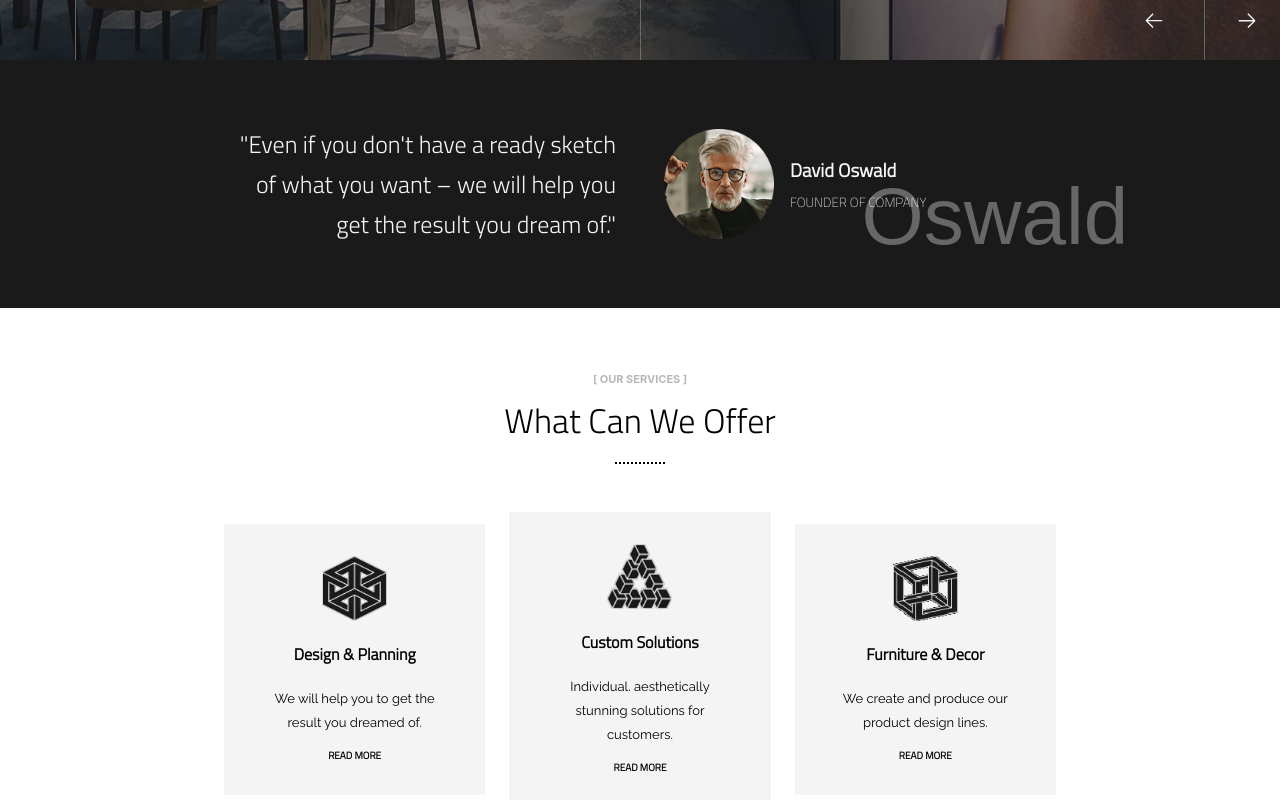
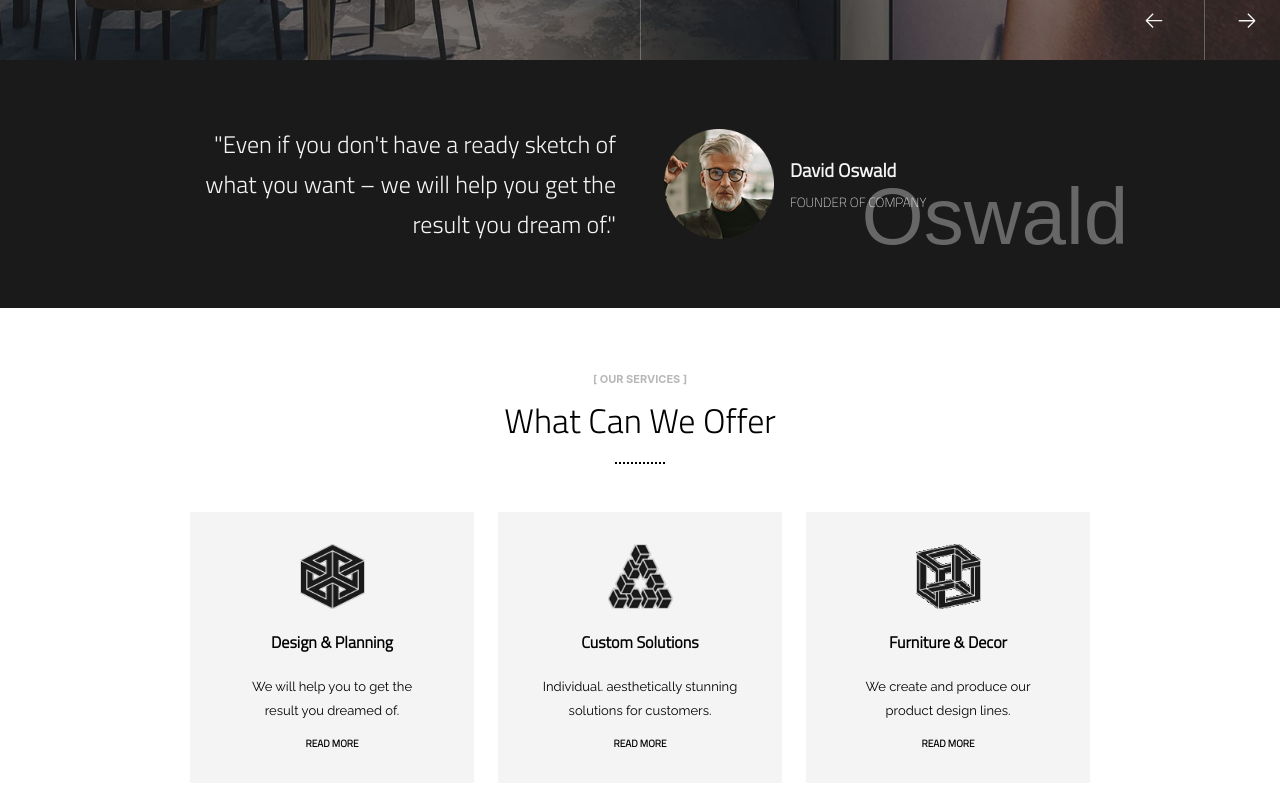
Before and after one commit to SharjeelSIqbal/headwire-assessment, a React (Create React App) app: page / in a window 1280 px wide. Shown: the part 740-1540 px from the top of the page. Built offline with nearby package versions, Linux system fonts and the light colour scheme; a web font is replaced by a local one.

Commit message:
fixed w-container to be a set pixel width instead of percentage

```diff
--- a/src/components/team-section/index.js
+++ b/src/components/team-section/index.js
@@ -1,7 +1,9 @@
 import { default as TeamMember } from './team-member'
 import { default as TeamContainer } from './team-container'
+import { default as TeamMemberModal } from './team-member-modal'
 
 export {
+  TeamMemberModal,
   TeamContainer,
-  TeamMember
+  TeamMember,
 }
--- a/src/components/team-section/team-member-modal.jsx
+++ b/src/components/team-section/team-member-modal.jsx
@@ -0,0 +1,7 @@
+const TeamMemberModal = ({ member }) => (
+  <div className='team-member-modal'>
+    <div></div>
+  </div>
+)
+
+export default TeamMemberModal
--- a/src/components/team-section/team-member.jsx
+++ b/src/components/team-section/team-member.jsx
@@ -1,7 +1,9 @@
 import { BracketHeading } from '../layout'
 import { AiOutlinePlus } from 'react-icons/ai'
 
-const TeamMember = ({ member }) => (
+const TeamMember = ({ member }) => {
+
+  return (
     <div className='team-member-card w-20 relative'>
       <div className='relative team-member-div'>
         <img className='w-100 team-member-grayscale team-member-img relative' src={member.profile_picture} alt={`${member.first_name} ${member.last_name}`} />
@@ -17,5 +19,6 @@ const TeamMember = ({ member }) => (
       </div>
     </div>
   )
+}
 
 export default TeamMember
--- a/src/css/layout.css
+++ b/src/css/layout.css
@@ -257,7 +257,7 @@ width: 25%;
 }
 
 .w-container {
-   max-width: 65%;
+   max-width: 900px;
 }
 
 /* Shapes and Icons */
```
Lines whose indentation alone changed are shown as unchanged.
